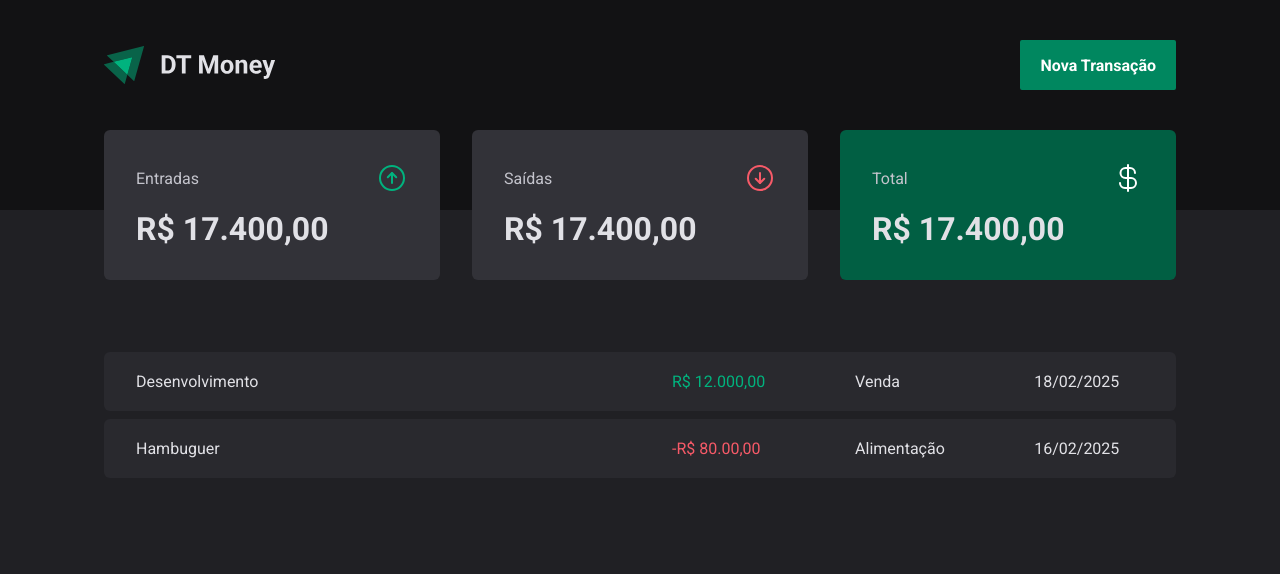
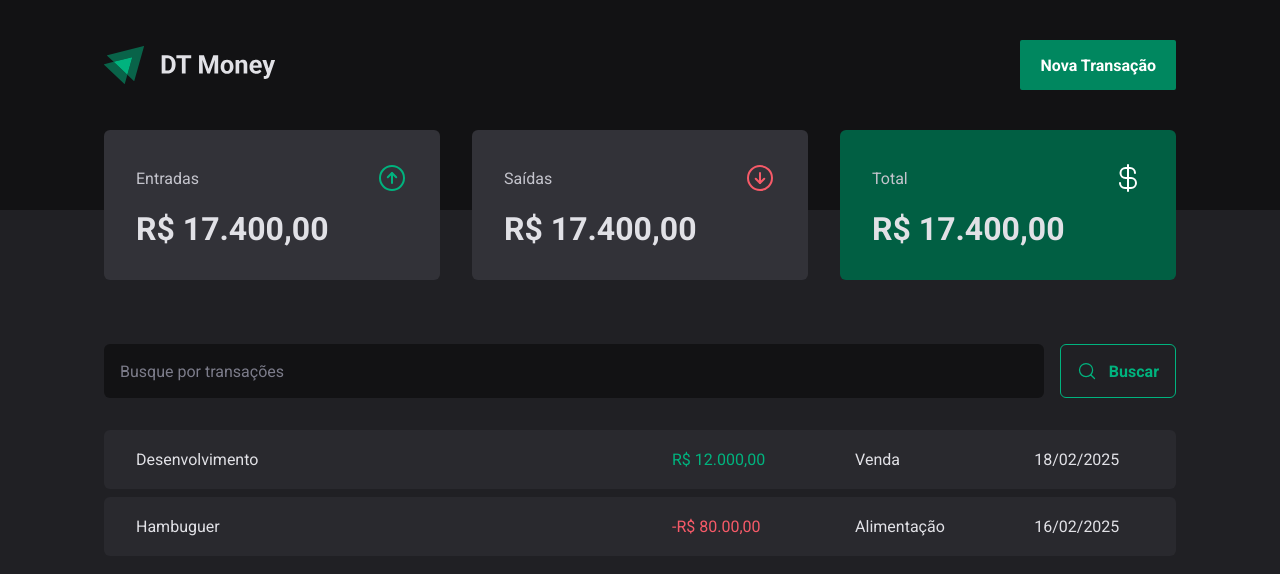
Before and after one commit to GerardoRodrigues/dt-money, a React (Vite) app: page / in a window 1280 px wide. Shown: the top 574 px of the page. Built offline with nearby package versions, Linux system fonts and the light colour scheme.

Commit message:
componente de busca

```diff
--- /dev/null
+++ b/src/pages/Transactions/components/SearchForm/index.tsx
@@ -0,0 +1,15 @@
+import { MagnifyingGlass } from "phosphor-react";
+import { SearchFormContainer } from "./styles";
+
+export function SearchForm() {
+    return (
+        <SearchFormContainer>
+            <input type="text" placeholder="Busque por transações" />
+
+            <button type="submit">
+                <MagnifyingGlass size={20} />
+                Buscar
+            </button>
+        </SearchFormContainer>
+    )
+}
--- /dev/null
+++ b/src/pages/Transactions/components/SearchForm/styles.ts
@@ -0,0 +1,41 @@
+import styled from "styled-components";
+
+export const SearchFormContainer = styled.form `
+    display: flex;
+    gap: 1rem;
+
+    input {
+        flex: 1;
+        border-radius: 6px;
+        border: 0;
+        background: ${prosps => prosps.theme['gray-900']};
+        color: ${prosps => prosps.theme['gray-300']};
+        padding: 1rem;
+
+        &::placeholder {
+            color: ${prosps => prosps.theme['gray-500']};
+        }
+    }
+
+    button {
+        display: flex;
+        align-items: center;
+        gap: 0.75rem;
+
+        border: 0;
+        padding: 1rem;
+        background: transparent;
+        border: 1px solid ${prosps => prosps.theme['green-300']};
+        color: ${prosps => prosps.theme['green-300']};
+        font-weight: bold;
+        border-radius: 6px;
+        cursor: pointer;
+
+        &:hover {
+            background: ${prosps => prosps.theme['green-500']};
+            border-color: 1px solid ${prosps => prosps.theme['green-500']};
+            color: ${prosps => prosps.theme['white']};
+            transition: background-color 0.2s, color 0.2s, border-color 0.2s;
+        }
+    }
+`;
--- a/src/pages/Transactions/index.tsx
+++ b/src/pages/Transactions/index.tsx
@@ -1,5 +1,6 @@
 import { Header } from "../../components/Header";
 import { Summary } from "../../components/Summary";
+import { SearchForm } from "./components/SearchForm";
 import { PriceHighlight, TransactionsContainer, TransactionsTable } from "./styles";
 
 export function Transaction () {
@@ -9,6 +10,8 @@ export function Transaction () {
             <Summary />
 
             <TransactionsContainer>
+                <SearchForm />
+
                 <TransactionsTable>
                     <tr>
                         <td width="50%">Desenvolvimento</td>
```
